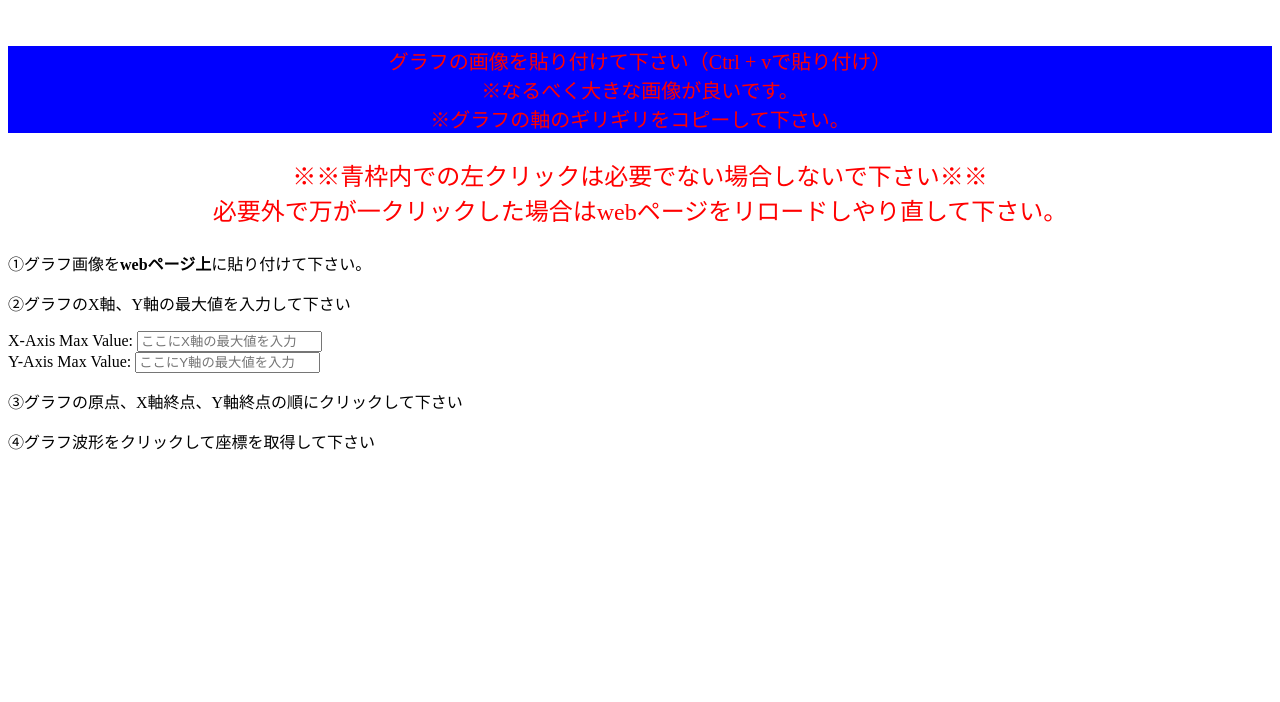
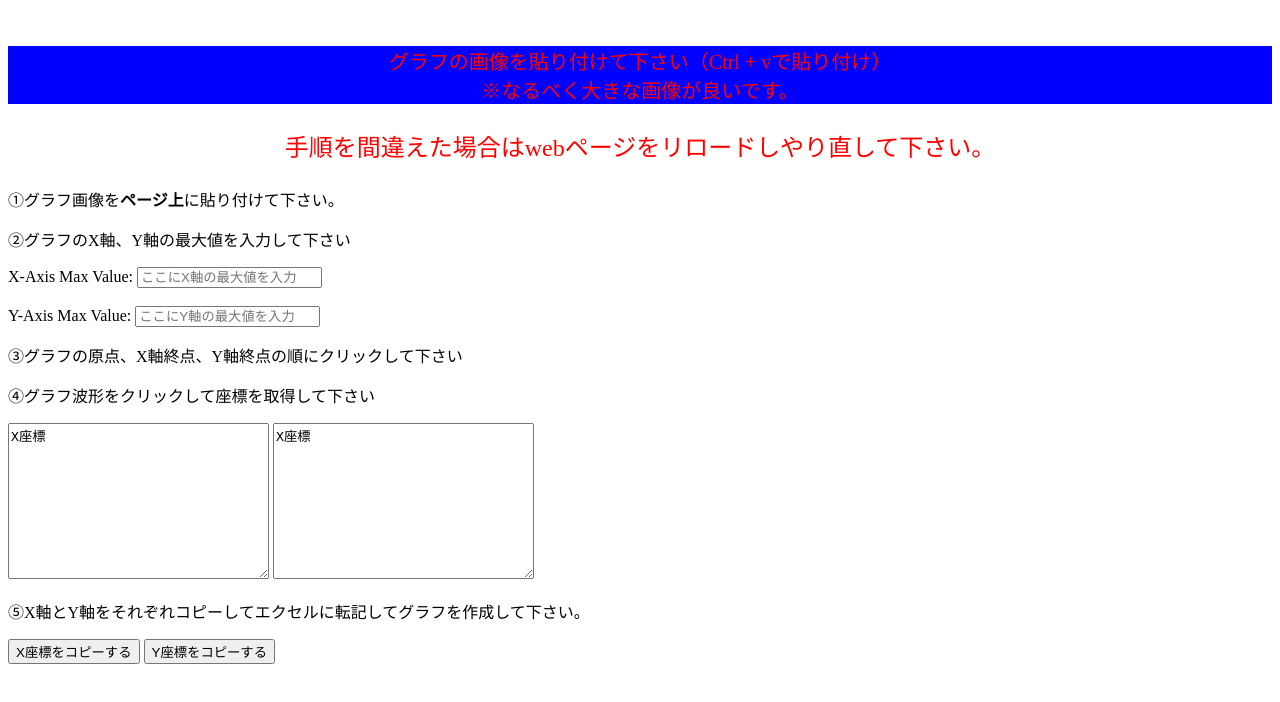
Before and after one commit to Kota-Kondo-1562808/Kota-Kondo-1562808.github.io, a plain HTML site: page index.html in a window 1280 px wide. Drawn offline with Linux system fonts and the light colour scheme.

Commit message:
Update index.html

```diff
--- a/index.html
+++ b/index.html
@@ -14,23 +14,33 @@
     <p>
       グラフの画像を貼り付けて下さい（Ctrl + vで貼り付け）
       <br>※なるべく大きな画像が良いです。
-      <br>※グラフの軸のギリギリをコピーして下さい。
     </p>
   </div>
 
-  <p id="attention">※※青枠内での左クリックは必要でない場合しないで下さい※※ <br>必要外で万が一クリックした場合はwebページをリロードしやり直して下さい。</p>
-  <p>①グラフ画像を<span>webページ上</span>に貼り付けて下さい。</p>
+  <p id="attention">手順を間違えた場合はwebページをリロードしやり直して下さい。</p>
+  <p>①グラフ画像を<span>ページ上</span>に貼り付けて下さい。</p>
   <p>②グラフのX軸、Y軸の最大値を入力して下さい</p>
   <label>X-Axis Max Value:</label>
   <input type="number" id="inputX" placeholder="ここにX軸の最大値を入力">
-  <br>
+  <br><br>
   <label>Y-Axis Max Value:</label>
   <input type="number" id="inputY" placeholder="ここにY軸の最大値を入力">
   <p>③グラフの原点、X軸終点、Y軸終点の順にクリックして下さい</p>
   <p>④グラフ波形をクリックして座標を取得して下さい</p>
 
+  <div id="div-container">
+    <textarea id="click-coordinatesX" cols="30" rows="10">X座標
 
-  <div id="getCoordinate"></div>
+</textarea>
+    <textarea id="click-coordinatesY" cols="30" rows="10">X座標
+
+</textarea>
+  </div>
+
+
+  <p>⑤X軸とY軸をそれぞれコピーしてエクセルに転記してグラフを作成して下さい。</p>
+  <button id="get-xcoord">X座標をコピーする</button>
+  <button id="get-ycoord">Y座標をコピーする</button>
 
   <script src="Presentation.js"></script>
 </body>
```
